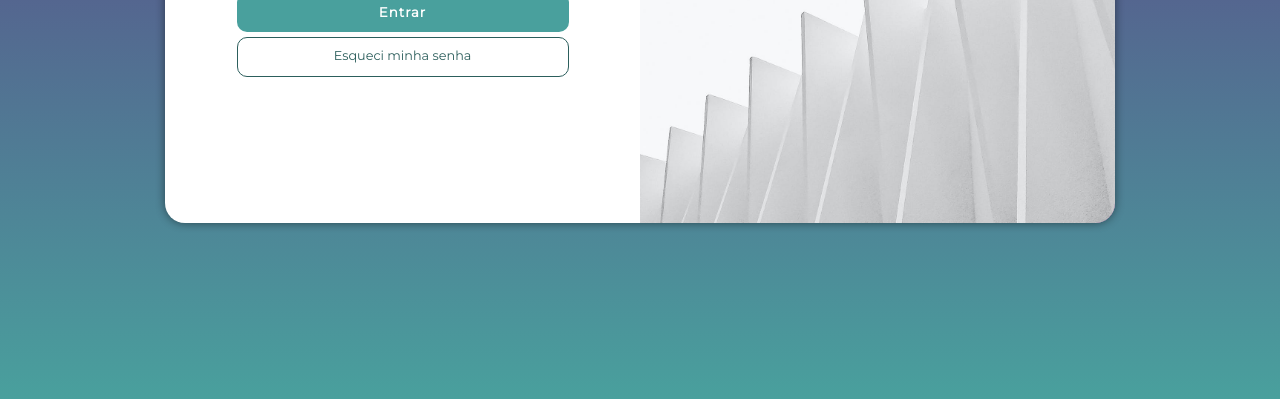
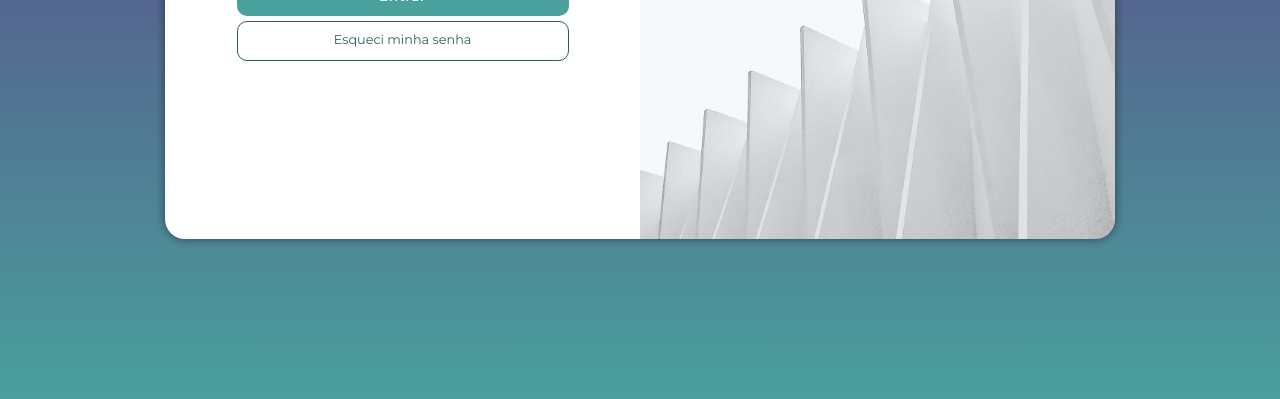
Before and after one commit to flavian-alves/projeto-login, a plain HTML site: page index.html in a window 1280 px wide. Shown: the part 401-800 px from the top of the page. Drawn offline with Linux system fonts and the light colour scheme.

Commit message:
fresh project

```diff
--- a/estilos/estilo-mobile.css
+++ b/estilos/estilo-mobile.css
@@ -39,7 +39,7 @@ section#login{
     border-radius: 20px;
     background-color: white;
     width: 300px;
-    height: 520px;
+    height: 550px;
     overflow: hidden;
     box-shadow: 0px 0px 10px rgba(0, 0, 0, 0.479);
     transition: width .3s, heigth .3s; /*diz que ao mudar o tamanho da tela muda com uma leve animação*/
--- a/estilos/estilo-telasgrandes.css
+++ b/estilos/estilo-telasgrandes.css
@@ -78,7 +78,7 @@ GRANDES TELAS
     section#login{
         display: flex;
         width: 950px;
-        height: 56%;
+        height: 60%;
     }
 
     section#login > div#imagem{
```
